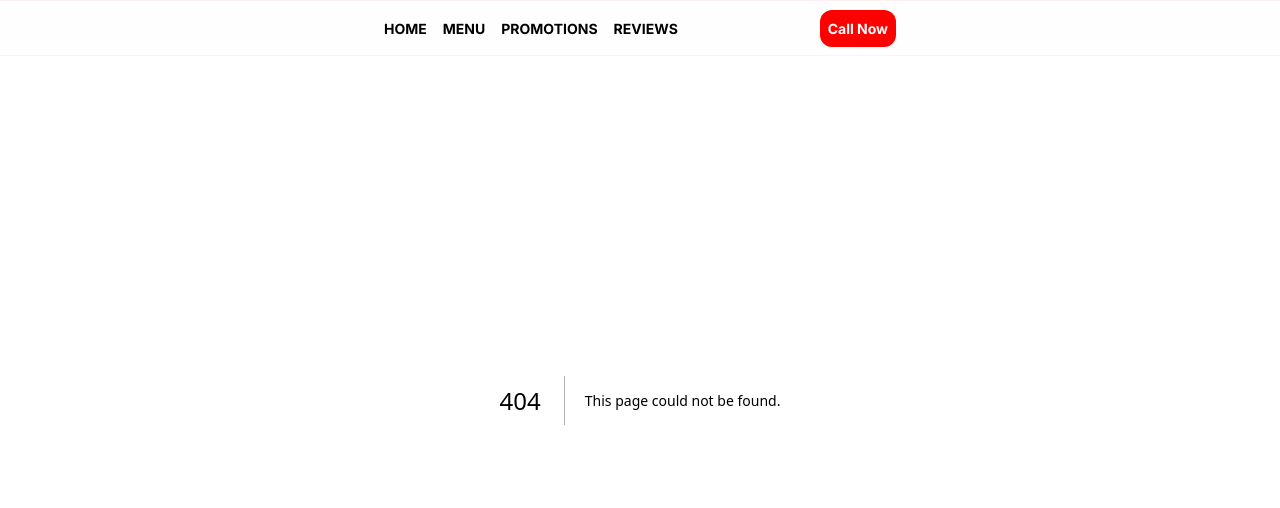
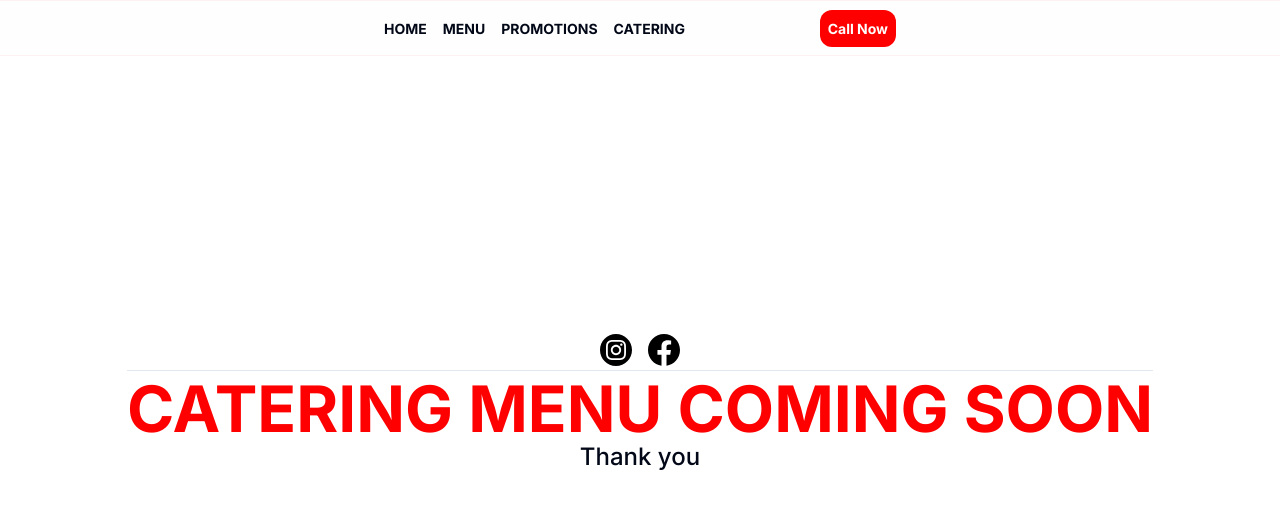
Before and after one commit to KamsNyc/lalas-pizzeria, a Next.js app: page /catering in a window 1280 px wide. Before the commit this address had no page. Shown: the top 508 px of the page. Built offline with nearby package versions, Linux system fonts and the light colour scheme.

Commit message:
added catering menu page coming soon

```diff
--- a/app/(components)/GoogleReview.tsx
+++ /dev/null
@@ -1,12 +0,0 @@
-'use client'
-import React from 'react';
-
-function GoogleReview() {
-  return (
-   <section className='text-black'>
-    <iframe src="https://widget.taggbox.com/143620" className='w-full h-[600px] border-0' ></iframe>
-   </section>
-  );
-}
-
-export default GoogleReview;
--- a/app/(components)/InstagramFeed.tsx
+++ /dev/null
@@ -1,13 +0,0 @@
-'use client'
-
-import React from 'react';
-
-function InstagramFeed() {
-  return (
-   <section className=''>
-    <iframe src="https://widget.taggbox.com/143619" className='rounded-2xl w-full h-[400px]  lg:h-[275px] border-0 mt-10' ></iframe>
-   </section>
-  );
-}
-
-export default InstagramFeed;
--- a/app/(components)/Navbar.tsx
+++ b/app/(components)/Navbar.tsx
@@ -22,9 +22,9 @@ function Navbar() {
         </Link>
         <Link
           className="hover:scale-105 duration-300 ease-in"
-          href={"#reviews"}
+          href={"/catering"}
         >
-          Reviews
+          Catering
         </Link>
       </section>
 
--- /dev/null
+++ b/app/catering/page.tsx
@@ -0,0 +1,39 @@
+import Image from 'next/image'
+import Link from 'next/link'
+import React from 'react'
+
+function page() {
+  return (
+    <div className='w-full h-screen'>
+        <div className="w-full h-screen flex items-center justify-center">
+            <div className="">
+            {/* SOCIAL ICONS */}
+                   {/* SOCIAL LINKS */}
+      <section id="wrapper" className="flex items-center justify-center py-1 border-b gap-4 mb-2 mt-1">
+
+          <Link target="_blank" href='https://www.instagram.com/lalaspizzeria/' rel="noopener noreferrer" ><Image className=" hover:scale-105 duration-300 ease-in"
+          src="/instagram2.svg"
+          width={32}
+          height={32}
+          alt="lalas pizzeria instagram link"
+        /></Link>
+
+        <Link target="_blank"  href='https://www.facebook.com/profile.php?id=61551944973297' rel="noopener noreferrer" ><Image className=" hover:scale-105 duration-300 ease-in"
+          src="/facebook2.svg"
+          width={32}
+          height={32}
+          alt="lalas pizzeria facebook link"
+        /></Link>
+          </section>
+            {/* HEADING */}
+            <h1 className='text-center text-[#FE0000]  text-[64px] font-bold leading-[60px]'>CATERING MENU COMING SOON</h1>
+            <p className='text-[24px] font-medium text-center'>Thank you</p>
+            </div>
+
+        </div>
+
+    </div>
+  )
+}
+
+export default page
--- a/app/page.tsx
+++ b/app/page.tsx
@@ -5,8 +5,6 @@ import Logo from './(components)/Logo'
 import Footer from './(components)/Footer'
 import { Alert, AlertDescription, AlertTitle } from "@/components/ui/alert"
 import LocalOfferIcon from '@mui/icons-material/LocalOffer';
-import GoogleReview from './(components)/GoogleReview'
-import InstagramFeed from './(components)/InstagramFeed'
 
 
 function page() {
```
